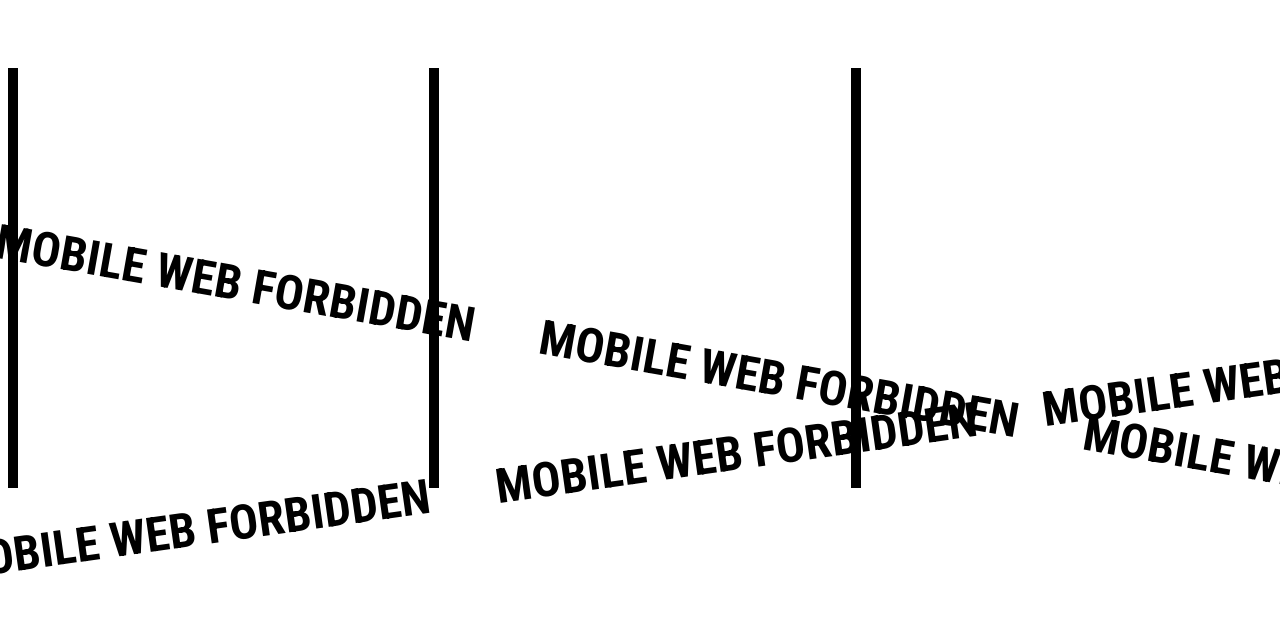
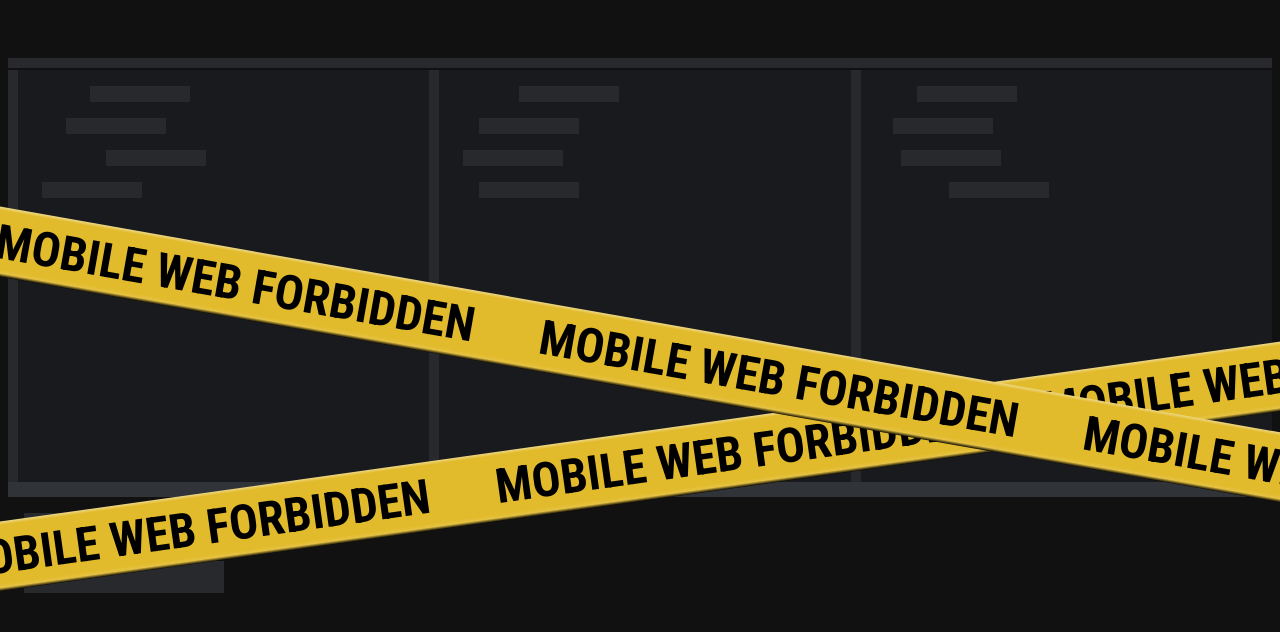
Before and after one commit to tphipps/tphipps.github.io, a plain HTML site: page mw403/index.html in a window 1280 px wide. Drawn offline with Linux system fonts and the light colour scheme.

Commit message:
Update index.html

```diff
--- a/mw403/index.html
+++ b/mw403/index.html
@@ -2,33 +2,24 @@
   <head>
     <style>
 @import url('https://fonts.googleapis.com/css?family=Roboto+Condensed:700');
-
-$dark-grey: #111111;
-$lighter-grey: #27292d;
-$yellow: #e2bb2d;
-$yellow2: #B79A2F;
-
  html {
 	 height: 100%;
 }
-
  body {
 	 min-height: 100%;
-  background-color:$dark-grey;
+	 background-color: #111;
 	 font-family: "Roboto Condensed";
 	 text-transform: uppercase;
 	 overflow: hidden;
 }
-
  .police-tape {
-  background-color: $yellow;
-  background: linear-gradient(180deg, lighten($yellow, 20%) 0%, $yellow 5%, $yellow 90%, lighten($yellow, 5%) 95%, darken($yellow, 50%) 100%);
+	 background-color: #e2bb2d;
+	 background: linear-gradient(180deg, #eed887 0%, #e2bb2d 5%, #e2bb2d 90%, #e5c243 95%, #0e0b02 100%);
 	 padding: 0.125em;
 	 font-size: 3em;
 	 text-align: center;
 	 white-space: nowrap;
 }
-
  .police-tape--1 {
 	 transform: rotate(10deg);
 	 position: absolute;
@@ -45,7 +36,6 @@ body {
 	 left: -5%;
 	 right: -5%;
 }
-
  .ghost {
 	 display: flex;
 	 justify-content: stretch;
@@ -58,52 +48,72 @@ body {
 	 flex-basis: 200px;
 	 align-content: stretch;
 }
-
  .ghost--navbar {
 	 flex: 0 0 60px;
-  background: linear-gradient(0deg, $lighter-grey 0px, $lighter-grey 10px, transparent 10px);
-  border-bottom: 2px solid $dark-grey;
+	 background: linear-gradient(0deg, #27292d 0px, #27292d 10px, transparent 10px);
+	 border-bottom: 2px solid #111;
 }
  .ghost--column {
 	 flex: 1 0 30%;
 	 border-width: 0px;
 	 border-style: solid;
-  border-color: $lighter-grey;
+	 border-color: #27292d;
 	 border-left-width: 10px;
-  background-color: darken($lighter-grey, 6%);
-  @for $i from 1 through 3 {
-    &:nth-child(#{$i}) {
-      .code {
-        @for $j from 1 through 4 {
-          &:nth-child(#{$j}) {
-            // $rotation: (5 - random(10)) + deg;
-            // transform: translateY(0px) rotate($rotation);
-            $spacing: (random(9) / 2) + 1em;
-            margin-left: $spacing;
+	 background-color: #191a1d;
 }
+ .ghost--column:nth-child(1) .code:nth-child(1) {
+	 margin-left: 4.5em;
 }
+ .ghost--column:nth-child(1) .code:nth-child(2) {
+	 margin-left: 3em;
 }
+ .ghost--column:nth-child(1) .code:nth-child(3) {
+	 margin-left: 5.5em;
 }
+ .ghost--column:nth-child(1) .code:nth-child(4) {
+	 margin-left: 1.5em;
 }
+ .ghost--column:nth-child(2) .code:nth-child(1) {
+	 margin-left: 5em;
+}
+ .ghost--column:nth-child(2) .code:nth-child(2) {
+	 margin-left: 2.5em;
+}
+ .ghost--column:nth-child(2) .code:nth-child(3) {
+	 margin-left: 1.5em;
+}
+ .ghost--column:nth-child(2) .code:nth-child(4) {
+	 margin-left: 2.5em;
+}
+ .ghost--column:nth-child(3) .code:nth-child(1) {
+	 margin-left: 3.5em;
+}
+ .ghost--column:nth-child(3) .code:nth-child(2) {
+	 margin-left: 2em;
+}
+ .ghost--column:nth-child(3) .code:nth-child(3) {
+	 margin-left: 2.5em;
+}
+ .ghost--column:nth-child(3) .code:nth-child(4) {
+	 margin-left: 5.5em;
 }
  .ghost--main {
-  background-color: $dark-grey;
-  border-top: 15px solid lighten($lighter-grey, 4%);
+	 background-color: #111;
+	 border-top: 15px solid #303338;
 	 flex: 1 0 100px;
 }
-
  .code {
 	 display: block;
 	 width: 100px;
-  background-color: $lighter-grey;
+	 background-color: #27292d;
 	 height: 1em;
 	 margin: 1em;
-
 }
  .ghost--main .code {
 	 height: 2em;
 	 width: 200px;
 }
+
     </style>
   </head>
   <body>
```
Lines whose indentation alone changed are shown as unchanged.
